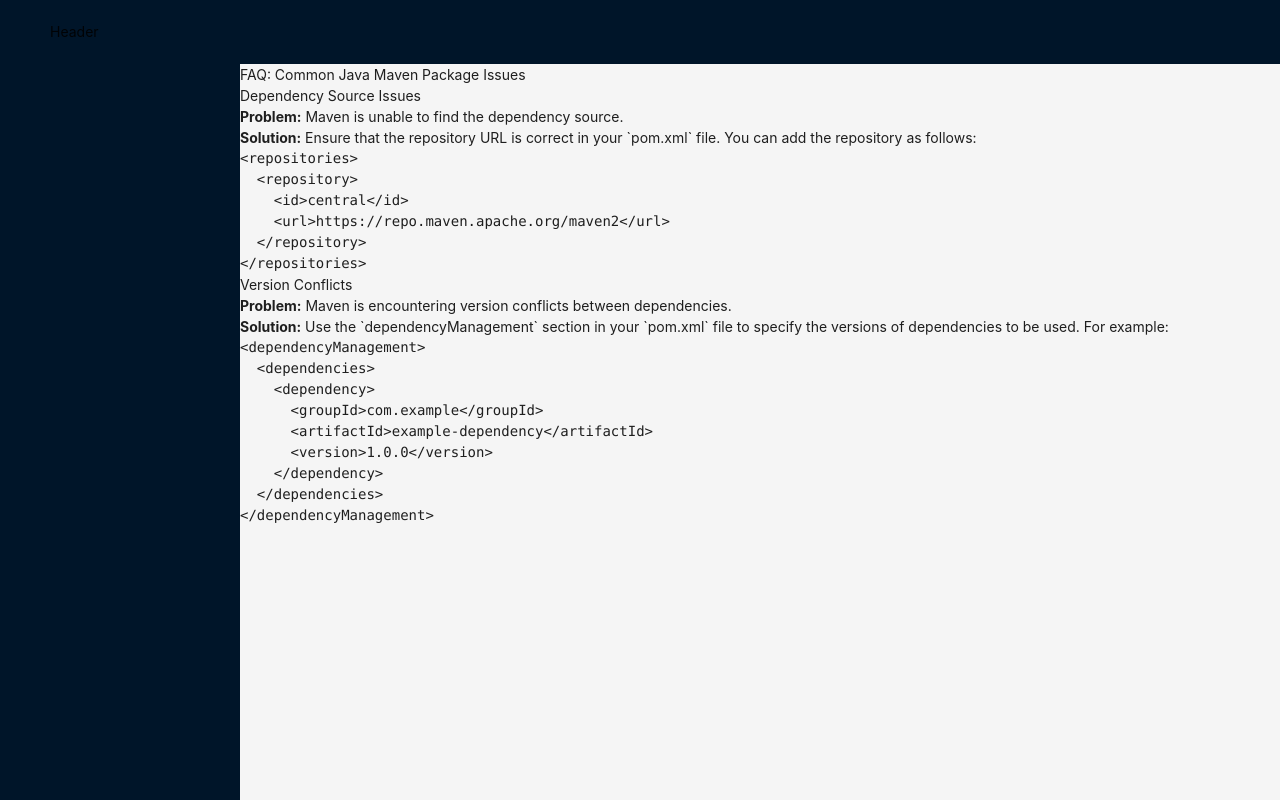
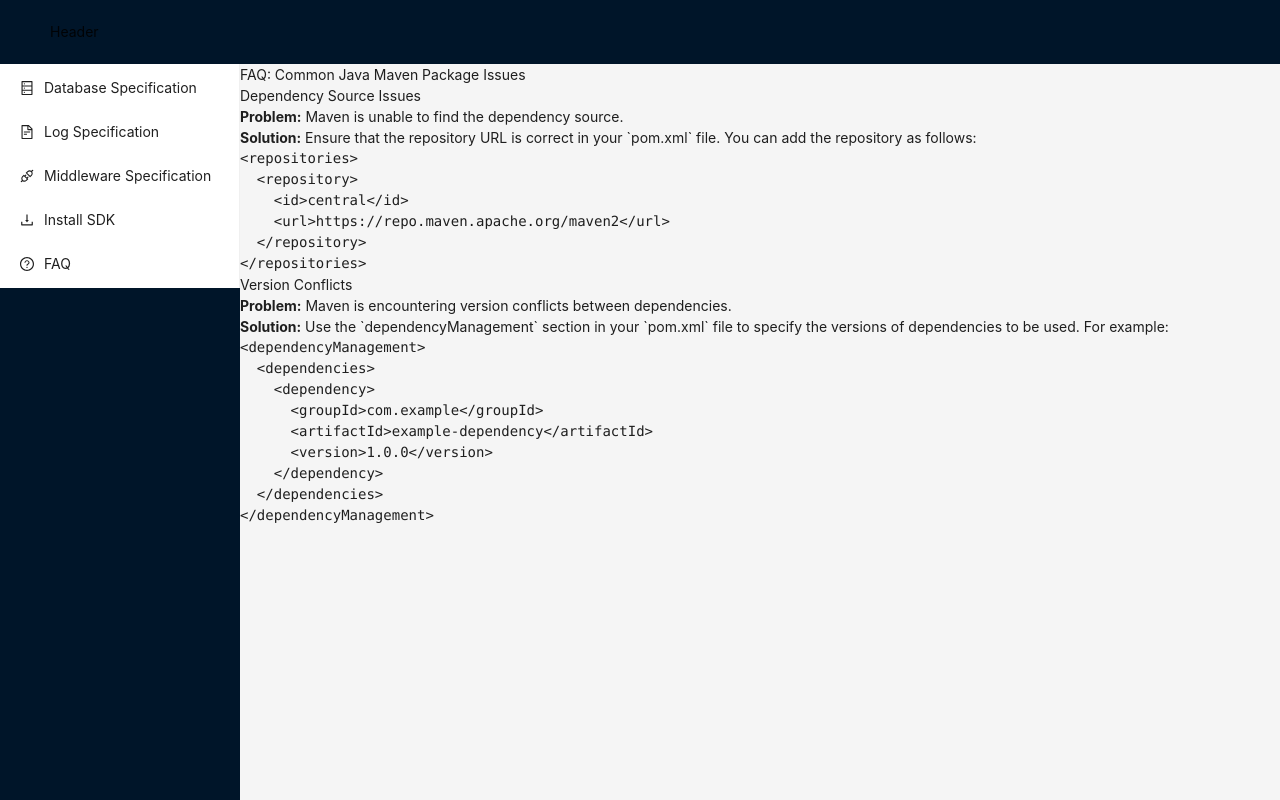
Before and after one commit to phodal/sdk-dx-example, a Next.js app: page /faq in a window 1280 px wide. Built offline with nearby package versions, Linux system fonts and the light colour scheme; what @ant-design/nextjs-registry would draw is missing.

Commit message:
chore: udpate siders

```diff
--- a/src/app/AntSider.tsx
+++ b/src/app/AntSider.tsx
@@ -1,9 +1,48 @@
 "use client";
 
-import { Layout } from "antd";
+import { Layout, Menu, MenuProps } from "antd";
+import {
+  DatabaseOutlined,
+  FileTextOutlined,
+  ApiOutlined,
+  DownloadOutlined,
+  QuestionCircleOutlined,
+} from "@ant-design/icons";
+
+const items: MenuProps["items"] = [
+  {
+    key: "database",
+    icon: <DatabaseOutlined />,
+    label: <a href="/spec/database">Database Specification</a>,
+  },
+  {
+    key: "log",
+    icon: <FileTextOutlined />,
+    label: <a href="/spec/log">Log Specification</a>,
+  },
+  {
+    key: "middleware",
+    icon: <ApiOutlined />,
+    label: <a href="/spec/middleware">Middleware Specification</a>,
+  },
+  {
+    key: "install",
+    icon: <DownloadOutlined />,
+    label: <a href="/install">Install SDK</a>,
+  },
+  {
+    key: "faq",
+    icon: <QuestionCircleOutlined />,
+    label: <a href="/faq">FAQ</a>,
+  },
+];
 
 const AntSider = (props: React.ComponentProps<typeof Layout.Sider>) => {
-  return <Layout.Sider {...props} />;
+  return (
+    <Layout.Sider {...props}>
+      <Menu items={items} />
+    </Layout.Sider>
+  );
 };
 
 export default AntSider;
```
